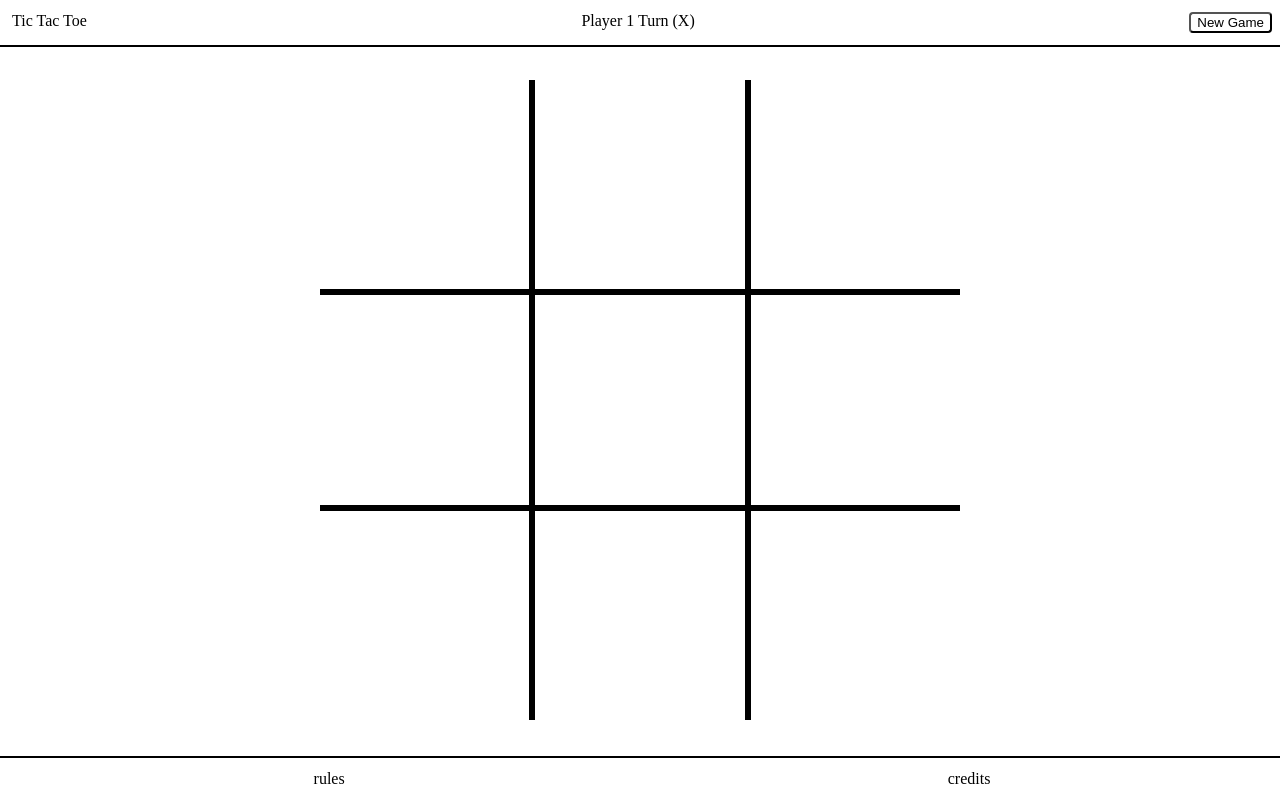
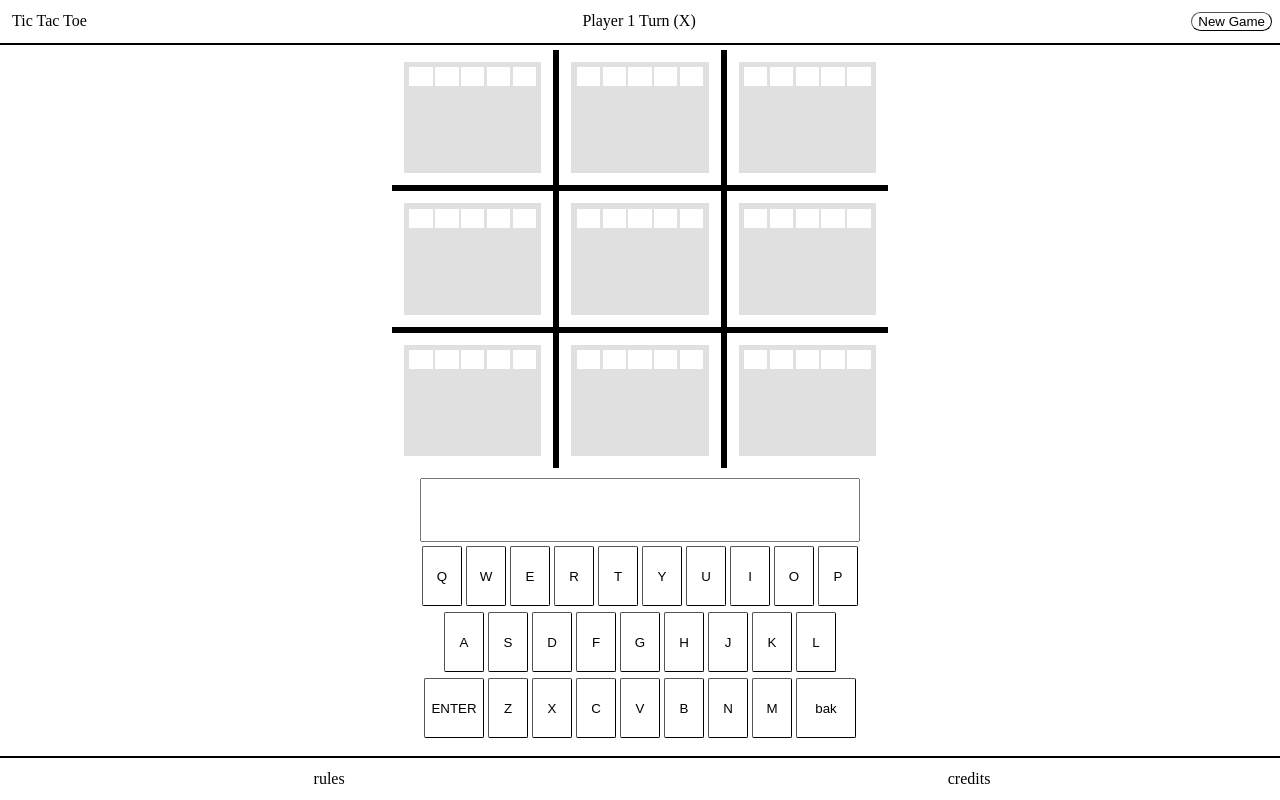
Before and after one commit to luke-mca/TicTacTordle, a plain HTML site: page index.html in a window 1280 px wide. Drawn offline with Linux system fonts and the light colour scheme.

Commit message:
Start to transform to T-T-Tordle

```diff
--- a/index.html
+++ b/index.html
@@ -14,15 +14,70 @@
         <button id="new-game">New Game</button>
     </header>
     <div id="body">
-        <div class="box"> </div>
-        <div class="box"> </div>
-        <div class="box"> </div>
-        <div class="box"> </div>
-        <div class="box"> </div>
-        <div class="box"> </div>
-        <div class="box"> </div>
-        <div class="box"> </div>
-        <div class="box"> </div>
+        <div class="box">
+            <div class="wordle"></div>
+        </div>
+        <div class="box">
+            <div class="wordle"></div>
+        </div>
+        <div class="box">
+            <div class="wordle"></div>
+        </div>
+        <div class="box">
+            <div class="wordle"></div>
+        </div>
+        <div class="box">
+            <div class="wordle"></div>
+        </div>
+        <div class="box">
+            <div class="wordle"></div>
+        </div>
+        <div class="box">
+            <div class="wordle"></div>
+        </div>
+        <div class="box">
+            <div class="wordle"></div>
+        </div>
+        <div class="box">
+            <div class="wordle"></div>
+        </div>
+    </div>
+    <div id="keys">
+        <input type="text" id="word">
+        <div class="row">
+            <button>Q</button>
+            <button>W</button>
+            <button>E</button>
+            <button>R</button>
+            <button>T</button>
+            <button>Y</button>
+            <button>U</button>
+            <button>I</button>
+            <button>O</button>
+            <button>P</button>
+        </div>
+        <div class="row">
+            <button>A</button>
+            <button>S</button>
+            <button>D</button>
+            <button>F</button>
+            <button>G</button>
+            <button>H</button>
+            <button>J</button>
+            <button>K</button>
+            <button>L</button>
+        </div>
+        <div class="row">
+            <button class="spec-key" id="enter">ENTER</button>
+            <button>Z</button>
+            <button>X</button>
+            <button>C</button>
+            <button>V</button>
+            <button>B</button>
+            <button>N</button>
+            <button>M</button>
+            <button class="spec-key">bak</button>
+        </div>
     </div>
     <footer>
         <a href="">rules</a>
@@ -44,6 +99,8 @@
 
     let game = {
         board: [["", "", ""],["", "", ""],["", "", ""]],
+
+        words: [["SLATE", "SLATE", "LUCAS"],["WORDY", "SLATE", "SLATE"],["SLATE", "LEAST", "JELLO"]],
 
         turn: 0,
 
@@ -77,18 +134,23 @@
 
         win(player) {
             game.click = null;
-            let body = document.getElementById("body");
+            let main = document.getElementById("main");
             let winDisplay = document.createElement("div");
             winDisplay.setAttribute("id", "win");
             if (player != "tie") {winDisplay.textContent = (player+" WINS")}
             else {winDisplay.textContent = ("Tie Game")}
+            if (player == "X") {player1.wins += 1};
+            if (player == "O") {player2.wins += 1};
             let viewBoard = document.createElement("button");
-            viewBoard.textContent = "View Board";
+            viewBoard.textContent = "X";
             viewBoard.addEventListener("click", () => {
                 winDisplay.remove();
             })
+            let winCounter = document.createElement("div");
+            winCounter.textContent = ("X Wins: "+player1.wins + "\n" + "O Wins: "+player2.wins);
+            winDisplay.appendChild(winCounter);
             winDisplay.appendChild(viewBoard);
-            body.appendChild(winDisplay);
+            main.appendChild(winDisplay);
         }
     };
 
@@ -102,16 +164,51 @@
         wins: 0,
     }, game);
 
-    var boxes = document.getElementsByClassName("box");
+    let boxes = document.getElementsByClassName("wordle");
     for (let i = 0; i < 9; i++) {
-        boxes[i].addEventListener("click", function() {
-            game.click(boxes[i], i);
-        });
+        row = document.createElement("div");
+        row.setAttribute("class", "word row1");
+        for (let j=0; j<5; j++) {
+            letter = document.createElement("div");
+            letter.setAttribute("maxlength", "1");
+            letter.setAttribute("class", "letter");
+            row.appendChild(letter);
+        }
+        boxes[i].appendChild(row);
     }
     var newGame = document.getElementById("new-game");
     newGame.addEventListener("click", () => {
         location.reload();
     })
+
+    // let keys = document.getElementsByClassName("row");
+    // for(i=0; i<3; i++) {
+    //     for(j=1; j<keys[i].childNodes.length;j+=2) {
+    //         keys[i].childNodes[j].setAttribute("onclick", "input(this)")
+    //     };
+    // };
+
+    let input = document.getElementById("word");
+    let words = document.getElementsByClassName("row1");
+    let wordleGame = {
+        guesses: [""],
+
+        rowNum: 0,
+
+        updateBoxes() {
+            for (let i=0; i<9; i++) {
+                for(let j=0; j<5; j++) {
+                    let word = Array.from(input.value);
+                    words[i].childNodes[j].innerHTML = word[j];
+                }
+            }
+            wordleGame.rowNum += 1;
+        },
+    }
+    let enter = document.getElementById("enter");
+    enter.addEventListener("click", () => {
+        wordleGame.updateBoxes();
+    })
 </script>
 </body>
 </html>
--- a/style.css
+++ b/style.css
@@ -4,7 +4,7 @@ body {
 #main {
     display: flex;
     flex-direction: column;
-    justify-content: center;
+    justify-content: flex-start;
     height: 100vh;
 }
 
@@ -25,8 +25,9 @@ header>button {
 
 #body {
     align-self: center;
-    width: min(80vw, 80vh);
-    height: min(80vw, 80vh);
+    margin-top: 50px;
+    width: min(62vh, 95vw);
+    height: min(62vh, 95vw);
     display: grid;
     grid: repeat(3, 1fr) / repeat(3, 1fr);
     gap:6px;
@@ -39,7 +40,6 @@ header>button {
     display: flex;
     justify-content: center;
     align-items: center;
-    font-size: min(12vw, 12vh);
 }
 
 footer {
@@ -60,34 +60,98 @@ a {
 }
 
 div>#win {
-    display: flex;
-    flex-direction: column;
+    display: grid;
+    grid: 1fr/ 1fr 2fr;
     gap: 30px;
-    justify-content: center;
-    align-items: center;
     position: absolute;
-    left: 50%;
-    margin-left: -29vw;
-    top: 50%;
-    margin-top: -28vw;
-    width: 50vw;
-    height: 50vw;
+    left: 0;
+    right: 0;
+    margin-left: auto;
+    margin-right: auto;
+    width: 400px;
+    height: 80px;
     background-color: rgba(255, 255, 255, 0.8);
-    border: solid black 14px;
+    border: solid black 2px;
     border-radius: 12px;
     color: black;
     padding: 24px;
     font-size: 24px;
 }
+#win>button {
+    position: absolute;
+    top: 2px;
+    right: 2px;
+}
 
 button {
     background-color: white;
     color: black;
-    border-radius: 4px;
+    border-radius: 12px;
     opacity: 100%;
+    text-align: center;
+    border-width: 1px;
 }
 
 button:focus {
     background-color: black;
     color: white;
 }
+
+.box {
+
+}
+
+.wordle {
+    width: 100%;
+    height: 100%;
+    display: flex;
+    flex-direction: row;
+    justify-content: stretch;
+    align-items: stretch;
+    background-color: rgb(224, 224, 224);
+}
+
+.word {
+    margin: 4%;
+    gap: 2%;
+    width: 100%;
+    height: 17%;
+    display: flex;
+    flex-direction: row;
+}
+.letter {
+    width: 100%;
+    height: 100%;
+    border: none;
+    font-size: 24px;
+    text-align: center;
+    background-color: white;
+}
+
+#keys {
+    align-self: center;
+    margin-top: 10px;
+    margin-bottom: 60px;
+    flex: 1;
+    display: grid;
+    grid: repeat(3, 1fr) / 1fr;
+    gap: 2px;
+}
+#keys>.row {
+    flex: 1;
+    display: flex;
+    justify-content: center;
+}
+.row>button {
+    width: 40px;
+    height: 60px;
+    border-radius: 2px;
+    padding: 4px;
+    margin: 2px;
+}
+.row>.spec-key {
+    width: 60px;
+}
+#keys>#word {
+    text-transform: uppercase;
+}
```
